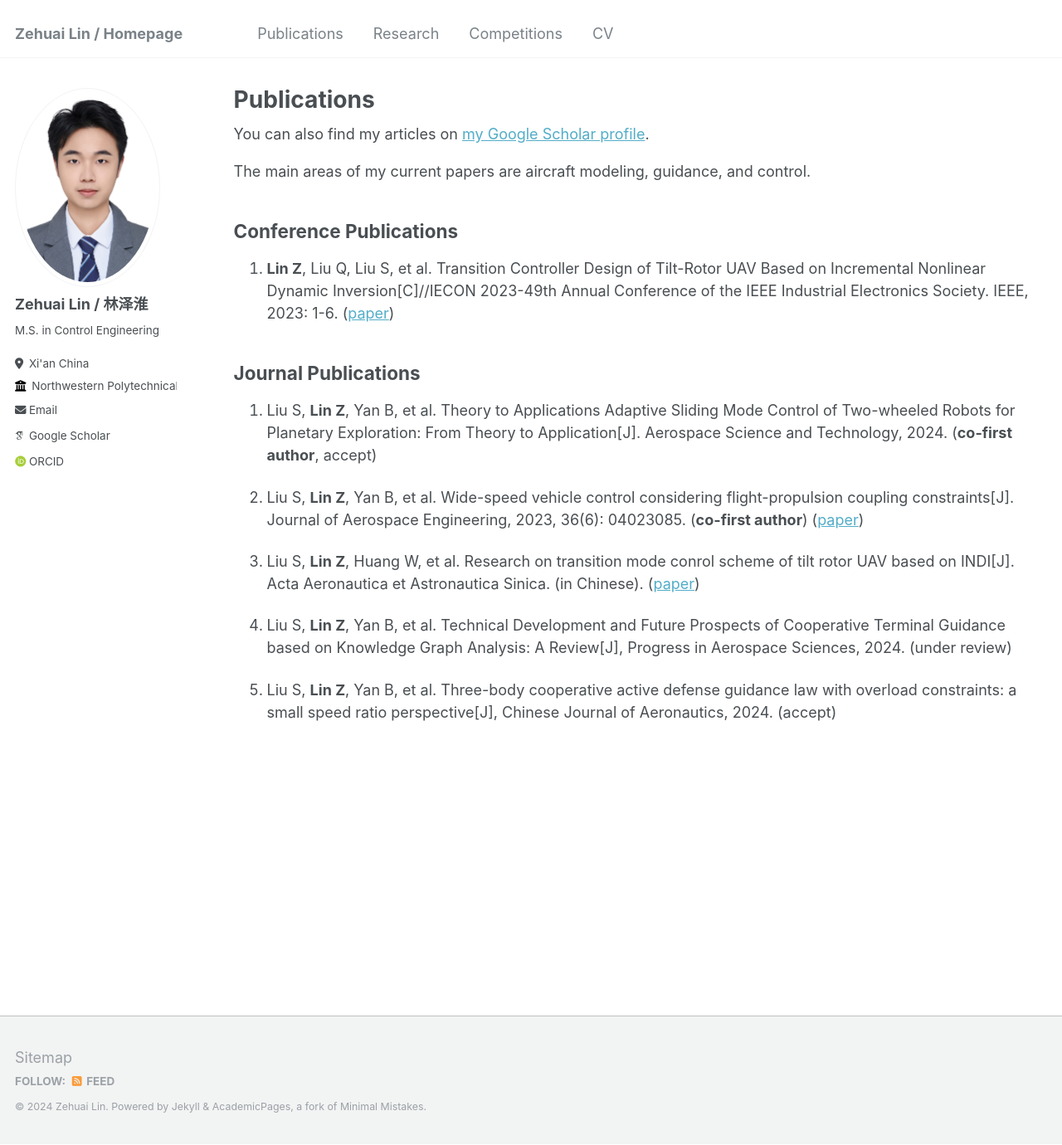
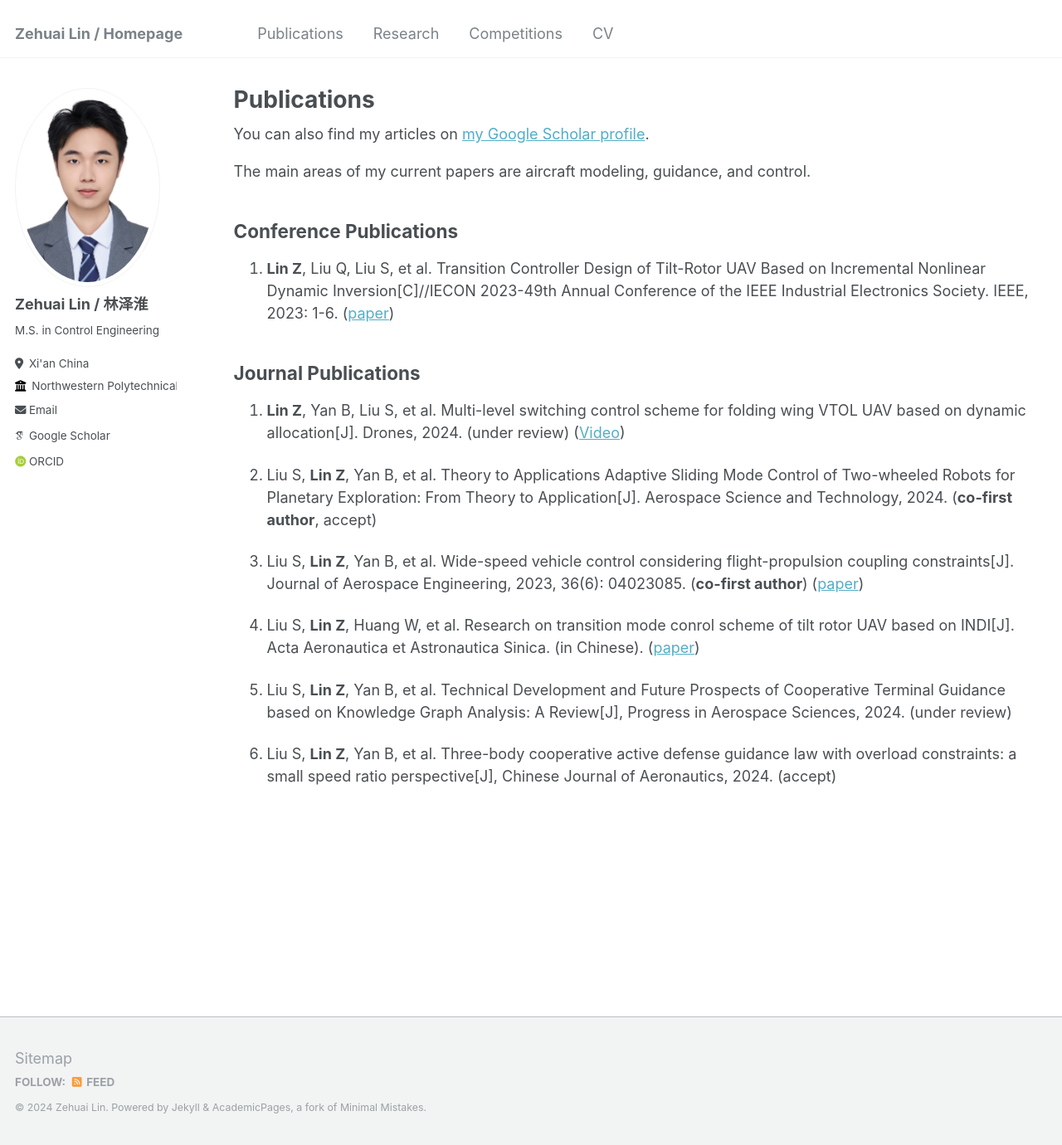
Before and after one commit to Zehuai0/Zehuai0.github.io, a Jekyll site: the page built from _pages/publications.md, in a window 1280 px wide and 1380 px high. Shown: the whole window at 83% size. Built offline with Jekyll 4.4.1, drawn with Linux system fonts in a browser that asks for light colours; some web fonts are replaced.

Commit message:
Update publications.md

```diff
--- a/_pages/publications.md
+++ b/_pages/publications.md
@@ -14,6 +14,7 @@ The main areas of my current papers are aircraft modeling, guidance, and control
 1. **Lin Z**, Liu Q, Liu S, et al. Transition Controller Design of Tilt-Rotor UAV Based on Incremental Nonlinear Dynamic Inversion[C]//IECON 2023-49th Annual Conference of the IEEE Industrial Electronics Society. IEEE, 2023: 1-6. ([paper](https://ieeexplore.ieee.org/abstract/document/10312014))
 
 ## Journal Publications
+1. **Lin Z**, Yan B, Liu S, et al. Multi-level switching control scheme for folding wing VTOL UAV based on dynamic allocation[J]. Drones, 2024. (under review) ([Video](https://pan.baidu.com/s/1ruKs4zJ_j3uF3YZSPTPSEg?pwd=zqx6))
 
 1. Liu S, **Lin Z**, Yan B, et al. Theory to Applications Adaptive Sliding Mode Control of Two-wheeled Robots for Planetary Exploration: From Theory to Application[J]. Aerospace Science and Technology, 2024. (**co-first author**, accept)
 
```
